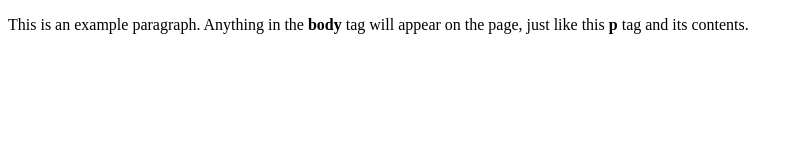
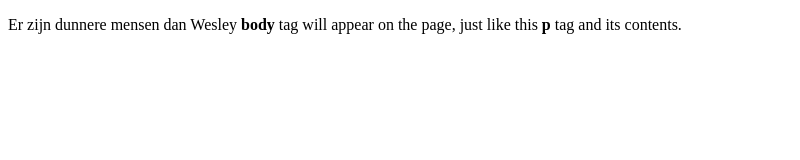
Before and after one commit to seraph1nia/actions-fargate, a plain HTML site: page src/index.html in a window 1280 px wide. Shown: the whole page, without its empty margins (0-800 px from the left). Drawn offline with Linux system fonts and the light colour scheme.

Commit message:
force build

```diff
--- a/src/index.html
+++ b/src/index.html
@@ -4,6 +4,6 @@
     <title>This is the title of the webpage!</title>
   </head>
   <body>
-    <p>This is an example paragraph. Anything in the <strong>body</strong> tag will appear on the page, just like this <strong>p</strong> tag and its contents.</p>
+    <p>Er zijn dunnere mensen dan Wesley <strong>body</strong> tag will appear on the page, just like this <strong>p</strong> tag and its contents.</p>
   </body>
 </html>
```
